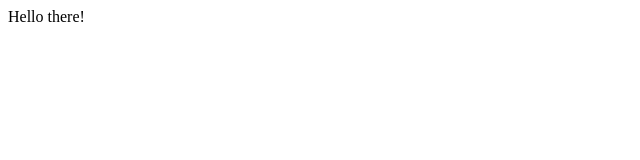
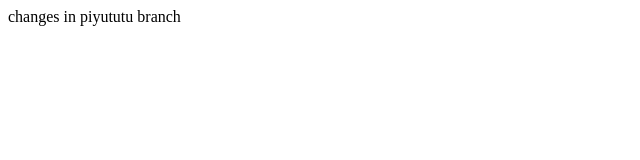
Before and after one commit to PiyuCoder/demo, a plain HTML site: page index.html in a window 1280 px wide. Shown: the whole page, without its empty margins (0-640 px from the left). Drawn offline with Linux system fonts and the light colour scheme.

Commit message:
Update index.html 3

```diff
--- a/index.html
+++ b/index.html
@@ -6,6 +6,6 @@
     <title>Document</title>
   </head>
   <body>
-    Hello there!
+    changes in piyututu branch
   </body>
 </html>
```
